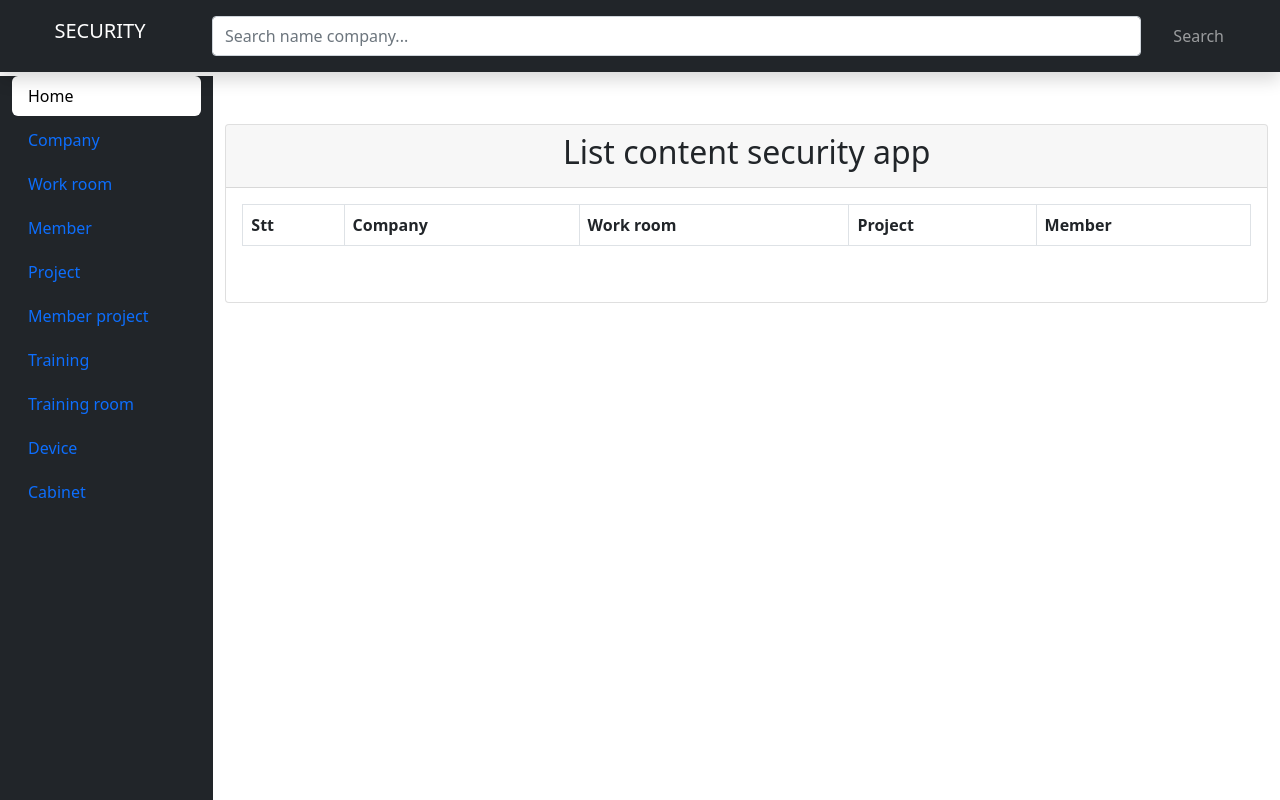
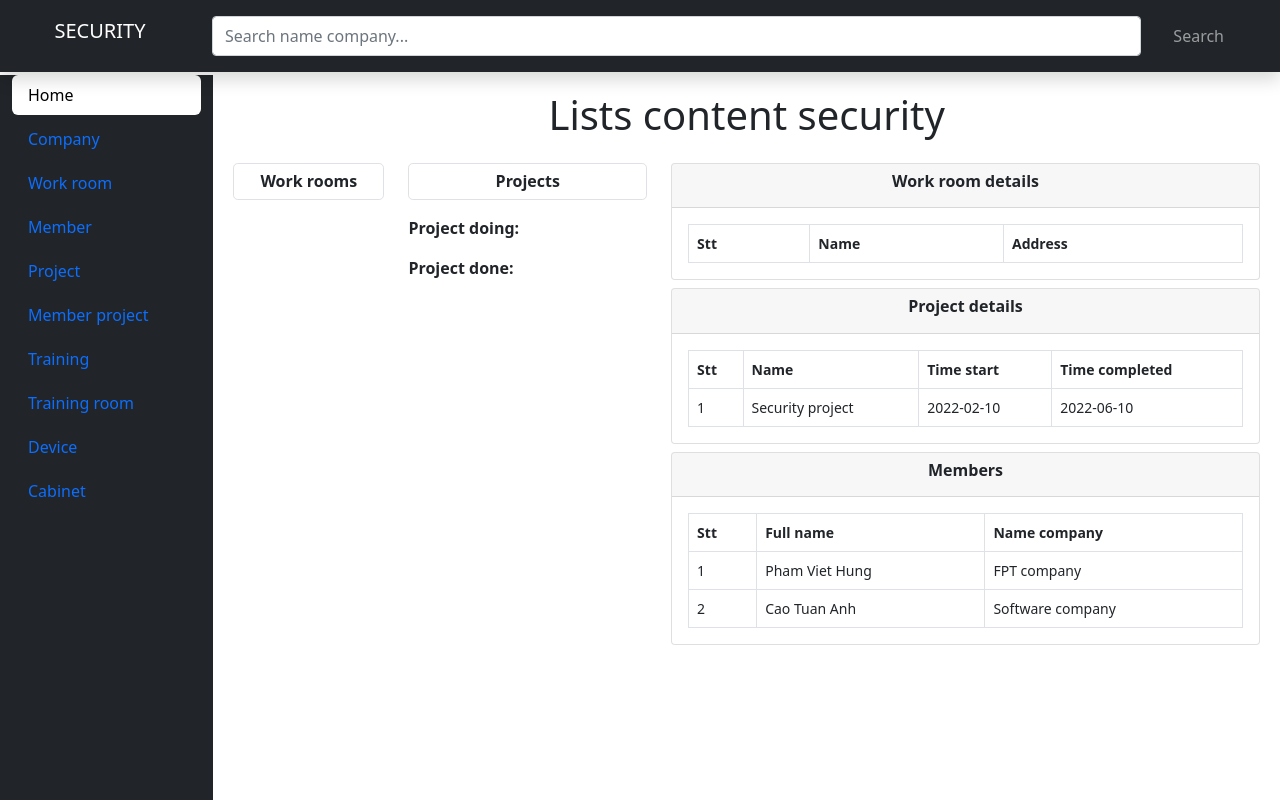
Before and after one commit to BeerNoPro/sercurity-frontend, a PHP site: page / in a window 1280 px wide. Run offline with PHP 8.4, Linux system fonts and the light colour scheme; lists and menus that the app fills with data are empty; some libraries are stand-ins or nearby versions.

Commit message:
lap-push

```diff
--- a/admin/asset/css/style.css
+++ b/admin/asset/css/style.css
@@ -1,5 +1,4 @@
 /* Start common */
-.tbody-primary td:hover,
 .hover-text-click:hover {
     color: blue;
     text-decoration: underline;
@@ -27,11 +26,22 @@ table .btn-show:hover i {
 table .text-center:hover {
     background-color: #ccc;
 }
+
+.hover:hover {
+    background-color: #0d6efd;
+    color: white;
+    border-radius: 4px;
+    cursor: pointer;
+}
+
+.fs-14 {
+    font-size: 14px;
+}
 /* End common */
 
 /* Start header */
 .header-content {
-    height: 9.5vh;
+    height: 9.4vh;
 }
 
 .nav-item:hover {
@@ -74,18 +84,22 @@ table .text-center:hover {
 
 /* Start content */
 .row-content {
-    height: 90.5vh;
+    height: 90.6vh;
 }
 
 .table-show-detail-hr {
     border: 1px solid #ccc;
 }
 
+.scroll-content {
+    position: fixed;
+    overflow-y: scroll;
+    top: 9%;
+    right: 0;
+    left: 18%;
+}
+
 /* End content */
-
-/* Start footer */
-
-/* End footer */
 
 /* Css icon completed */
 #icon-loading {
@@ -101,7 +115,7 @@ table .text-center:hover {
     right: 22px;
 }
 
-@media only screen and (min-height: 1024px) {
+/* @media only screen and (min-width: 1200px) {
     .header-content {
         height: 7.4vh;
     }
@@ -109,4 +123,4 @@ table .text-center:hover {
     .row-content {
         height: 92.6vh;
     }
-}
+} */
--- a/admin/index.php
+++ b/admin/index.php
@@ -5,39 +5,114 @@
 ?>
 
 <!-- Link css alertify -->
-<link rel="stylesheet" href="//cdn.jsdelivr.net/npm/alertifyjs@1.13.1/build/css/alertify.min.css"/>
+<link rel="stylesheet" href="//cdn.jsdelivr.net/npm/alertifyjs@1.13.1/build/css/alertify.min.css" />
 
-<div class="row">
-    <div class="col-md-12">
-        <div class="card mt-5">
+<div class="content">
+    <div class="header">
+        <h1 class="text-center mt-3 mb-4">Lists content security</h1>
+    </div>
+    <div class="row pe-2 ps-2 justify-content-center">
+        <div class="col-md-2">
+            <div class="box-header text-center">
+                <h6 class="border p-2 rounded-3 fw-bold">Work rooms</h6>
+            </div>
+            <div class="box-body-wr"></div>
+        </div>
+        <div class="col-md-3">
+            <div class="box-header text-center">
+                <h6 class="border p-2 rounded-3 fw-bold">Projects</h6>
+            </div>
+            <div class="box-body">
+                <div class="mt-3 fw-bold">Project doing:</div>
+                <div class="mt-2 project-doing"></div>
+                <div class="mt-3 fw-bold">Project done:</div>
+                <div class="mt-2 project-done"></div>
+            </div>
+        </div>
+        <div class="col-md-7">
+            <div class="card mb-2">
                 <div class="card-header text-center">
-                <h2>List content security app</h2>
+                    <h6 class="fw-bold">Work room details</h6>
                 </div>
                 <div class="card-body">
-                <table class="table table-bordered table-responsive table-striped table-hover">
+                    <table class="table table-bordered table-responsive border mb-0 fs-14">
                         <thead>
                             <tr>
                                 <th>Stt</th>
-                            <th>Company</th>
-                            <th>Work room</th>
-                            <th>Project</th>
-                            <th>Member</th>
+                                <th>Name</th>
+                                <th>Address</th>
                             </tr>
                         </thead>
-                    <tbody class="tbody-primary"></tbody>
+                        <tbody class="tbody-work-room"></tbody>
                     </table>
-                <!-- Pagination -->
-                <div aria-label="..." id="show-pagination" class="custom-pagination">
-                    <ul class="pagination justify-content-center mt-4"></ul>
                 </div>
             </div>
+            <div class="card mb-2">
+                <div class="card-header text-center">
+                    <h6 class="fw-bold">Project details</h6>
+                </div>
+                <div class="card-body">
+                    <table class="table table-bordered table-responsive border mb-0 fs-14">
+                        <thead>
+                            <tr>
+                                <th>Stt</th>
+                                <th>Name</th>
+                                <th>Time start</th>
+                                <th>Time completed</th>
+                            </tr>
+                        </thead>
+                        <tbody class="tbody-project">
+                            <tr>
+                                <td>1</td>
+                                <td class="hover-text-click">Security project</td>
+                                <td>2022-02-10</td>
+                                <td>2022-06-10</td>
+                            </tr>
+                        </tbody>
+                    </table>
+                </div>
+            </div>
+            <div class="card mb-2">
+                <div class="card-header text-center">
+                    <h6 class="fw-bold">Members</h6>
+                </div>
+                <div class="card-body">
+                    <table class="table table-bordered table-responsive border mb-0 fs-14">
+                        <thead>
+                            <tr>
+                                <th>Stt</th>
+                                <th>Full name</th>
+                                <th>Name company</th>
+                            </tr>
+                        </thead>
+                        <tbody class="tbody-member">
+                            <tr>
+                                <td>1</td>
+                                <td class="hover-text-click">Pham Viet Hung</td>
+                                <td class="hover-text-click">FPT company</td>
+                            </tr>
+                            <tr>
+                                <td>2</td>
+                                <td class="hover-text-click">Cao Tuan Anh</td>
+                                <td class="hover-text-click">Software company</td>
+                            </tr>
+                        </tbody>
+                    </table>
+                </div>
+            </div>
+        </div>
+    </div>
+
+    <!-- Pagination -->
+    <div id="show-pagination" class="custom-pagination">
+        <ul class="pagination justify-content-center mt-4"></ul>
     </div>
     <!-- Start modal show detail -->
     <div class="modal" tabindex="-1" id="modalShowDetail">
         <div class="modal-dialog modal-dialog-centered">
             <div class="modal-content">
                 <div class="modal-header">
-                            <h5 class="modal-title">Show content detail</h5>
+                    <h5 class="border mt-2 p-2 rounded-3" class="modal-title">Show content detail</h5>
                     <button type="button" class="btn-close" data-bs-dismiss="modal" aria-label="Close"></button>
                 </div>
                 <div class="modal-body">
@@ -51,12 +126,15 @@
     </div>
     <!-- End modal show detail -->
 </div>
-</div>
 
+<!-- Jquery ui datepicker -->
+<script src = "https://code.jquery.com/ui/1.10.4/jquery-ui.js"></script>
 <!-- Alertify link -->
 <script src="//cdn.jsdelivr.net/npm/alertifyjs@1.13.1/build/alertify.min.js"></script>
+<!-- Import file common js -->
+<script src="<?=$baseUrl?>/asset/js/common.js"></script>
 <!-- Link file js handle -->
-<script src="<?=$baseUrl?>/asset/js/home.js"></script>
+<script src="<?= $baseUrl ?>/asset/js/home.js"></script>
 
 <?php
 require_once('./layout/footer.php');
```
Also changed, not shown: admin/asset/js/home.js (+73 -32 lines). Lines whose indentation alone changed are shown as unchanged.
